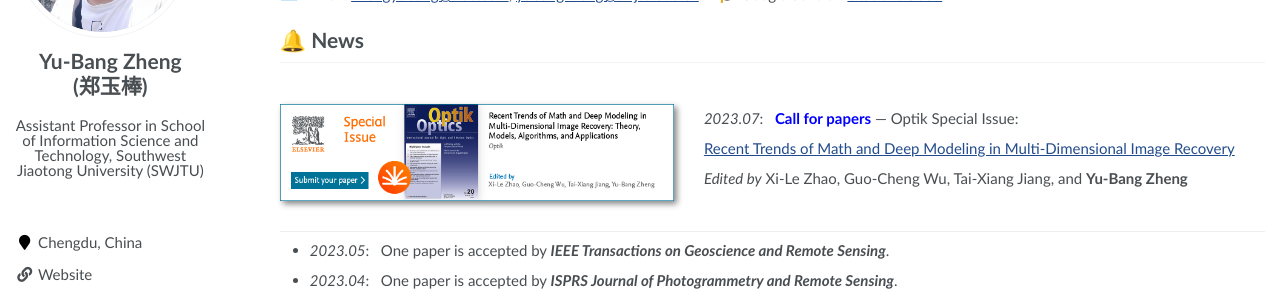
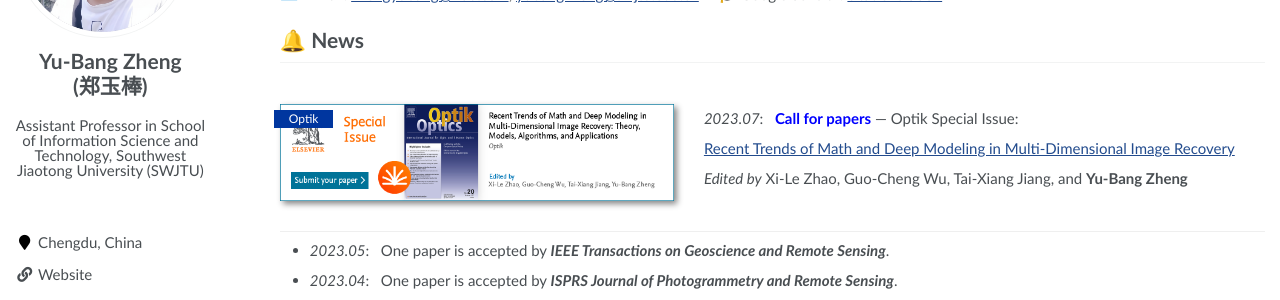
Before and after one commit to YuBangZheng/yubangzheng.github.io, a Jekyll site: the page built from pages/about.md, in a window 1280 px wide and 900 px high. Shown: the part 228-528 px from the top of the window. Built offline with Jekyll 4.4.1, drawn with Linux system fonts in a browser that asks for light colours; a script that is not in the unit is left out.

Commit message:
Update about.md

```diff
--- a/pages/about.md
+++ b/pages/about.md
@@ -27,7 +27,7 @@
 
 # 🔔 News
 
-<div class='paper-box'><div class='paper-box-image'><div><div class="badge"></div><img src='images/callforpapers.png' alt="sym" width="100%"></div></div>
+<div class='paper-box'><div class='paper-box-image'><div><div class="badge">Optik</div><img src='images/callforpapers.png' alt="sym" width="100%"></div></div>
 <div class='paper-box-text' markdown="1">
 
 *2023.07*: &nbsp; <span style="color:blue">**Call for papers**</span> — Optik Special Issue:
```
